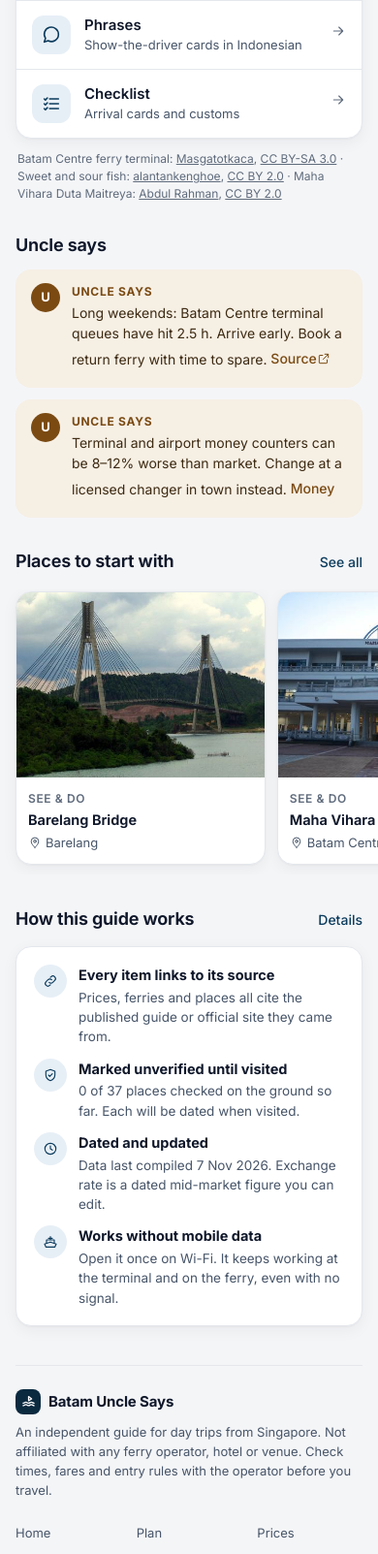
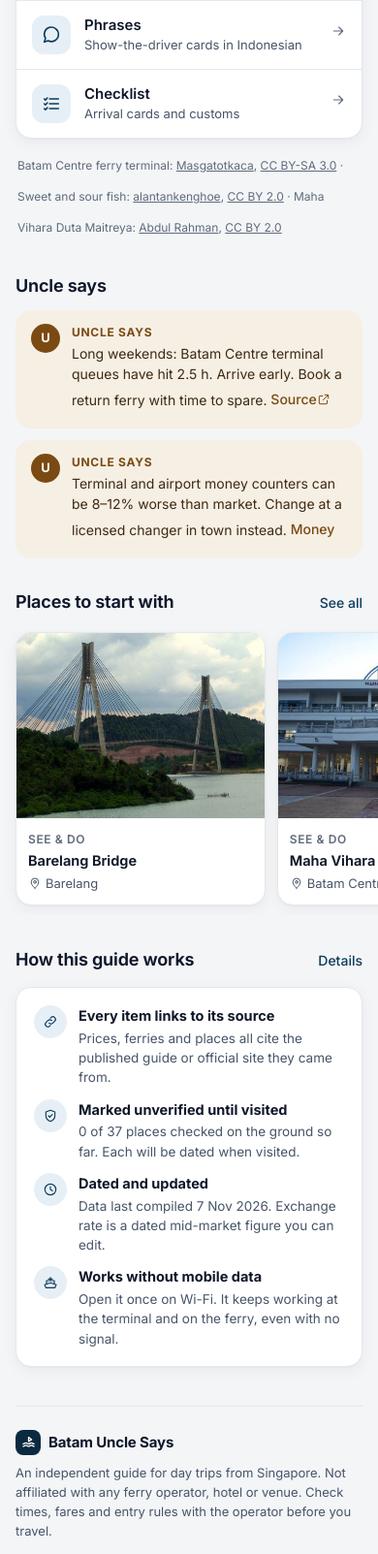
Before and after one commit to juw12/batam-uncle-says, a plain HTML site: page index.html in a window 390 px wide. Shown: the part 1466-3069 px from the top of the page at 97% size. Drawn offline with Linux system fonts and the light colour scheme.

Commit message:
a11y: 32px phone tap targets for photo-credit and footer links (hone A5 now passes; A6 already 0)

```diff
--- a/index.html
+++ b/index.html
@@ -891,7 +891,8 @@
 @media (max-width: 600px) {
   .lang button, .linkbtn { min-height: 32px; }
   .credit a, .uncle a, .h2row a { display: inline-flex; align-items: center; min-height: 32px; }
-  .foot-links a { min-height: 32px; }
+  .foot-links a, .site-foot a { min-height: 32px; display: inline-flex; align-items: center; }
+  .bento-credit a { display: inline-flex; align-items: center; min-height: 32px; }
 }
 </style>
 </head>
--- a/sw.js
+++ b/sw.js
@@ -1,5 +1,5 @@
 /* Batam Uncle Says - offline cache. Bump VERSION when files change. */
-const VERSION = "bus-2026-11-07-p1827";
+const VERSION = "bus-2026-11-08-a11y";
 const FILES = [
   "./",
   "index.html",
```
